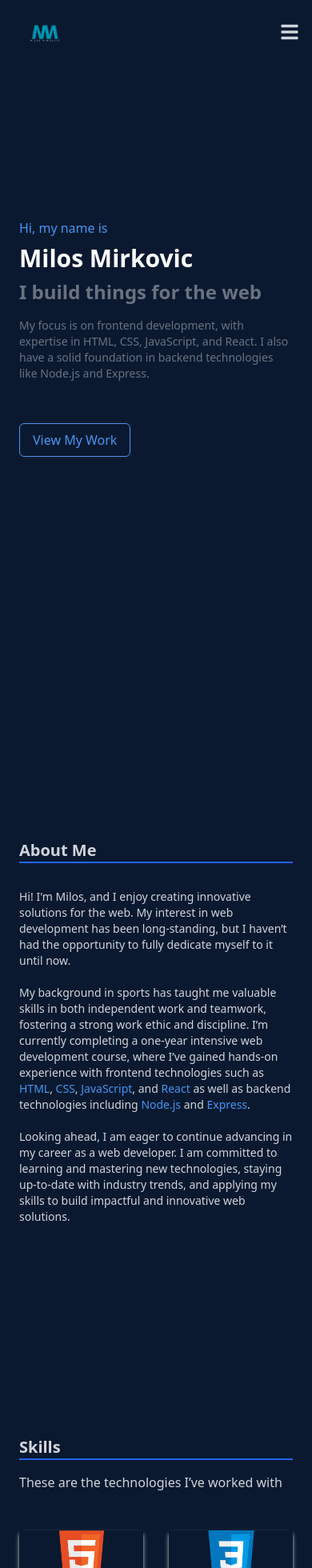
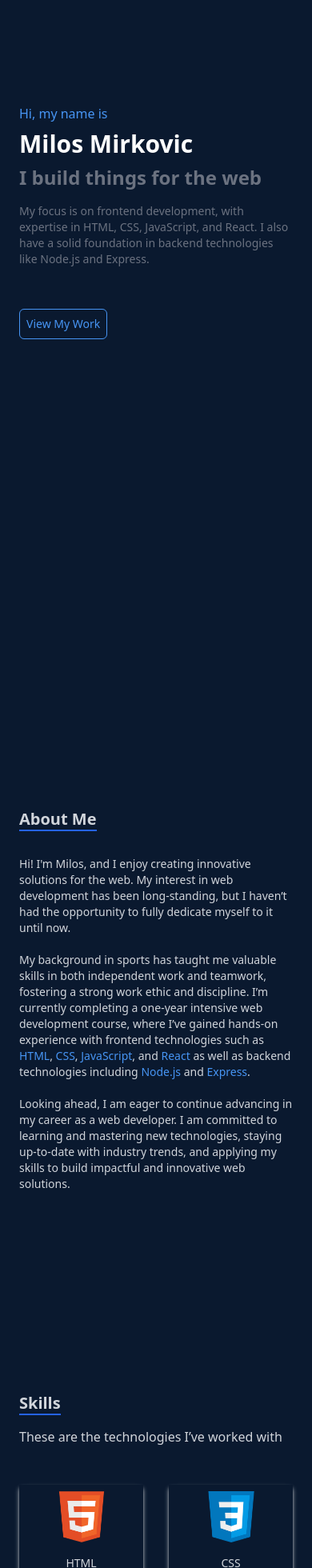
Before and after one commit to Milos191405/Portfolio-React, a React (Vite) app: page /skills in a window 390 px wide. Shown: the top 1960 px of the page at 80% size. Built offline with nearby package versions, Linux system fonts and the light colour scheme.

Commit message:
adding scroll option

```diff
--- a/package.json
+++ b/package.json
@@ -18,7 +18,8 @@
     "react-dom": "^18.2.0",
     "react-icons": "^5.1.0",
     "react-router": "^6.23.1",
-    "react-router-dom": "^6.26.2"
+    "react-router-dom": "^6.26.2",
+    "react-scroll": "^1.9.0"
   },
   "devDependencies": {
     "@types/react": "^18.2.66",
--- a/src/components/About.jsx
+++ b/src/components/About.jsx
@@ -1,15 +1,17 @@
-const About = () => {
+const About = ({isNavOpen}) => {
   return (
     <section
-      name="about"
-      className="w-full min-h-screen pt-[80px] bg-[#0a192f] text-gray-300 flex items-center"
+      id="about"
+      className={`w-full min-h-screen bg-[#0a192f] text-gray-300 flex items-center ${
+        isNavOpen ? "pt-[100px]" : "pt-0"
+      }`}
       aria-labelledby="about-heading"
     >
       <div className="flex flex-col justify-center items-center w-full h-full">
         <header className="max-w-[1000px] w-full px-6 ">
           <h2
             id="about-heading"
-            className="text-left text-xl font-bold border-b-2 border-blue-600  "
+            className="text-left text-xl font-bold inline border-b-2 border-blue-600  "
           >
             About Me
           </h2>
--- a/src/components/Home.jsx
+++ b/src/components/Home.jsx
@@ -1,36 +1,30 @@
-import { useNavigate } from "react-router";
+// src/components/Home.js
+import { Link as RouterLink } from "react-router-dom";
 
 function Home() {
-  const navigate = useNavigate();
-
-  const handleViewWork = () => {
-    navigate("/"); // Adjust the path as needed
-  };
-
   return (
-    <div name="home" className="w-full h-[100vh] bg-bg-primary ">
-      <div className=" md:max-w-[500px] xl:max-w-[1200px]  h-[100%] px-6   flex flex-col justify-center   text-header">
-        <p className="  text-text-secondary mb-2 lg:text-center">
+    <div id="home" className="w-full h-[100vh] bg-bg-primary">
+      <div className="md:max-w-[500px] xl:max-w-[1200px] pt-[130px] px-6 flex flex-col justify-center text-header">
+        <p className="text-text-secondary mb-2 lg:text-center">
           Hi, my name is
         </p>
-        <h1 className="text-3xl  mb-2 font-bold">Milos Mirkovic</h1>
-        <h2 className="text-2xl  font-bold text-text-primary">
+        <h1 className="text-3xl mb-2 font-bold">Milos Mirkovic</h1>
+        <h2 className="text-2xl font-bold text-text-primary">
           I build things for the web
         </h2>
-        <p className="text-sm md:text-base  mb-1 text-text-primary py-4">
+        <p className="text-sm md:text-base mb-1 text-text-primary py-4">
           My focus is on frontend development, with expertise in HTML, CSS,
           JavaScript, and React. I also have a solid foundation in backend
           technologies like Node.js and Express.
         </p>
-        <div className="mt-4 lg:mx-auto">
-          {/* Original Button (uncommented) */}
-          <button
-            id="button"
-            onClick={handleViewWork}
-            className="custom-button text-text-secondary border-[1px] border-text-secondary px-4 py-2 rounded-md flex items-center z-10 mt-4"
+        <div className="mt-4">
+          <RouterLink
+            to="/work"
+            aria-label="View my work portfolio"
+            className="custom-button text-text-secondary border-[1px] inline-flex items-center border-text-secondary text-sm px-2 py-2 rounded-md flex items-center z-10 mt-4"
           >
             View My Work
-          </button>
+          </RouterLink>
         </div>
       </div>
     </div>
--- a/src/components/Navbar.jsx
+++ b/src/components/Navbar.jsx
@@ -1,17 +1,17 @@
-import { Link, NavLink } from "react-router-dom";
-import { useState } from "react";
-// import Logo from "../assets/react.png";
+import { Link, NavLink } from "react-router-dom"; // Correctly import Link
+import { useState, useEffect } from "react";
+import { Link as ScrollLink } from "react-scroll"; // Rename to avoid confusion
 import { FaBars, FaTimes, FaGithub, FaLinkedin } from "react-icons/fa";
 import { HiOutlineMail } from "react-icons/hi";
 import { BsFillPersonLinesFill } from "react-icons/bs";
-import Logo from '../assets/Logo.png'
+import LogoCrop from "../assets/LogoCrop.jpg";
 
 const navLinks = [
-  { to: "/", label: "Home" },
-  { to: "/work", label: "Work" },
-  { to: "/skills", label: "Skills" },
-  { to: "/about", label: "About" },
-  { to: "/contact", label: "Contact" },
+  { to: "home", label: "Home" },
+  { to: "about", label: "About" },
+  { to: "skills", label: "Skills" },
+  { to: "work", label: "Work" },
+  { to: "contact", label: "Contact" },
 ];
 
 const socialLinks = [
@@ -43,30 +43,56 @@ const socialLinks = [
 
 function Navbar() {
   const [nav, setNav] = useState(false);
+  const [prevScrollPos, setPrevScrollPos] = useState(window.pageYOffset);
+  const [visible, setVisible] = useState(true);
+
   const handleClick = () => setNav(!nav);
   const closeMenu = () => setNav(false);
 
+  const handleScroll = () => {
+    const currentScrollPos = window.pageYOffset;
+
+    if (prevScrollPos > currentScrollPos) {
+      setVisible(true); // Show navbar when scrolling up
+    } else {
+      setVisible(false); // Hide navbar when scrolling down
+    }
+
+    setPrevScrollPos(currentScrollPos);
+  };
+
+  useEffect(() => {
+    window.addEventListener("scroll", handleScroll);
+
+    return () => {
+      window.removeEventListener("scroll", handleScroll);
+    };
+  }, [prevScrollPos]);
+
   return (
-    <nav className=" w-full fixed top-0  h-[80px] flex flex-row items-center justify-between bg-bg-primary  px-4 bg-primary text-gray-300 border-b-[1px] border-bg-primary  ">
-      {/* Logo */}
-      <div>
-        <Link to={"/"}>
-          <img src={Logo} alt="Logo" className="w-[80px]  " />
-        </Link>
-      </div>
-
+    <nav
+      className={`w-full fixed top-0 h-[80px] flex flex-row items-center justify-between bg-bg-primary px-4 text-gray-300 border-b-[1px] border-bg-primary z-50 transition-transform duration-300 ${
+        visible ? "translate-y-0" : "-translate-y-full"
+      }`}
+    >
+     {/* Logo */}
+<div>
+  <ScrollLink to="home" smooth={true} duration={500}>
+    <img src={LogoCrop} alt="Logo" className="w-[80px]" />
+  </ScrollLink>
+</div>
       {/* Desktop Menu */}
       <ul className="hidden md:flex gap-6 text-lg">
         {navLinks.map(({ to, label }) => (
           <li key={to}>
-            <NavLink
+            <ScrollLink
               to={to}
-              className={({ isActive }) =>
-                isActive ? "text-blue-600" : "hover:text-blue-600"
-              }
+              smooth={true}
+              duration={500}
+              onClick={closeMenu}
             >
               {label}
-            </NavLink>
+            </ScrollLink>
           </li>
         ))}
       </ul>
@@ -82,31 +108,34 @@ function Navbar() {
       </div>
 
       {/* Mobile Menu */}
-
       {nav && (
         <>
-          {/* Prevent scrolling when menu is open */}
           <style>{`body { overflow: hidden; }`}</style>
 
-          <div className="fixed top-0 left-0 w-screen h-screen bg-[#0a192f]/10  text-gray-300 flex">
-            {/* Blurred overlay on the left 1/4 */}
+          <div className="fixed top-0 left-0 w-screen h-screen bg-[#0a192f]/10 text-gray-300 flex">
             <div
-              className="w-1/4 h-screen top-[80px]  backdrop-blur-sm z-50 relative  "
+              className="w-1/4 h-screen top-[80px] backdrop-blur-sm z-50 relative"
               onClick={closeMenu}
             ></div>
 
-            {/* Mobile menu on the right 3/4 */}
             <ul
               id="mobile-menu"
-              className="pt-[200px]  w-3/4 h-screen  bg-[#111f4d] text-text-secondary flex flex-col items-center z-20 relative "
+              className="pt-[200px] w-3/4 h-screen bg-[#111f4d] text-text-secondary flex flex-col items-center z-20 relative"
             >
               {navLinks.map(({ to, label }) => (
                 <li
                   key={to}
                   onClick={closeMenu}
-                  className=" text-base p-5   text-center hover:bg-white hover:text-gray-700  "
+                  className="text-base p-5 text-center hover:bg-white hover:text-gray-700"
                 >
-                  <Link to={to}>{label}</Link>
+                  <ScrollLink
+                    to={to}
+                    smooth={true}
+                    duration={500}
+                    onClick={closeMenu}
+                  >
+                    {label}
+                  </ScrollLink>
                 </li>
               ))}
             </ul>
@@ -140,195 +169,3 @@ function Navbar() {
 }
 
 export default Navbar;
-
-// import { Link, NavLink } from "react-router-dom";
-// import { useState } from "react";
-// import Logo from "../assets/react.png";
-// import { FaBars, FaTimes, FaGithub, FaLinkedin } from "react-icons/fa";
-// import { HiOutlineMail } from "react-icons/hi";
-// import { BsFillPersonLinesFill } from "react-icons/bs";
-
-// function Navbar() {
-//   const [nav, setNav] = useState(false);
-//   const handleClick = () => setNav(!nav);
-//   const closeMenu = () => setNav(false);
-
-//   return (
-//     <nav className="fixed w-full h-[100px] flex justify-between items-center px-8 bg-[#0a192f] text-gray-300">
-//       {/* Logo */}
-//       <div>
-//         <img src={Logo} alt="Logo" className="w-[50px]" />
-//       </div>
-
-//       {/* Desktop Menu */}
-//       <ul className="hidden md:flex gap-6 text-lg">
-//         <li>
-//           <NavLink
-//             to="/"
-//             className={({ isActive }) =>
-//               isActive ? "text-blue-600" : "hover:text-blue-600"
-//             }
-//           >
-//             Home
-//           </NavLink>
-//         </li>
-//         <li>
-//           <NavLink
-//             to="/work"
-//             className={({ isActive }) =>
-//               isActive ? "text-blue-600" : "hover:text-blue-600"
-//             }
-//           >
-//             Work
-//           </NavLink>
-//         </li>
-//         <li>
-//           <NavLink
-//             to="/skills"
-//             className={({ isActive }) =>
-//               isActive ? "text-blue-600" : "hover:text-blue-600"
-//             }
-//           >
-//             Skills
-//           </NavLink>
-//         </li>
-//         <li>
-//           <NavLink
-//             to="/about"
-//             className={({ isActive }) =>
-//               isActive ? "text-blue-600" : "hover:text-blue-600"
-//             }
-//           >
-//             About
-//           </NavLink>
-//         </li>
-//         <li>
-//           <NavLink
-//             to="/contact"
-//             className={({ isActive }) =>
-//               isActive ? "text-blue-600" : "hover:text-blue-600"
-//             }
-//           >
-//             Contact
-//           </NavLink>
-//         </li>
-//       </ul>
-
-//       {/* Hamburger Icon */}
-//       <div
-//         onClick={handleClick}
-//         className="md:hidden z-10 cursor-pointer text-2xl"
-//         aria-controls="mobile-menu"
-//         aria-expanded={nav ? "true" : "false"}
-//       >
-//         {!nav ? <FaBars /> : <FaTimes />}
-//       </div>
-
-//       {/* Mobile Menu */}
-//       <div
-//         className={`fixed top-0 left-0 w-screen h-screen bg-[#0a192f] text-gray-300 flex ${
-//           nav ? "flex" : "hidden"
-//         }`}
-//       >
-//         {/* Blurred overlay on the left 1/4 */}
-//         <div
-//           className={`w-1/4 h-screen backdrop-blur-sm ${
-//             nav ? "block" : "hidden"
-//           }`}
-//           onClick={closeMenu}
-//         ></div>
-
-//         {/* Mobile menu on the right 3/4 */}
-//         <ul
-//           id="mobile-menu"
-//           className={`absolute top-0 right-0 w-3/4 h-screen bg-[#0a192f] text-gray-300 flex flex-col justify-center items-center ${
-//             nav ? "block" : "hidden"
-//           }`}
-//         >
-//           <li
-//             onClick={closeMenu}
-//             className="text-2xl py-6 w-3/4 text-center hover:bg-white hover:text-gray-700 mb-2"
-//           >
-//             <Link to="/">Home</Link>
-//           </li>
-//           <li
-//             onClick={closeMenu}
-//             className="text-2xl py-6 w-3/4 text-center hover:bg-white hover:text-gray-700 mb-2"
-//           >
-//             <Link to="/work">Work</Link>
-//           </li>
-//           <li
-//             onClick={closeMenu}
-//             className="text-2xl py-6 w-3/4 text-center hover:bg-white hover:text-gray-700 mb-2"
-//           >
-//             <Link to="/skills">Skills</Link>
-//           </li>
-//           <li
-//             onClick={closeMenu}
-//             className="text-2xl py-6 w-3/4 text-center hover:bg-white hover:text-gray-700 mb-2"
-//           >
-//             <Link to="/about">About</Link>
-//           </li>
-//           <li
-//             onClick={closeMenu}
-//             className="text-2xl py-6 w-3/4 text-center hover:bg-white hover:text-gray-700 mb-2"
-//           >
-//             <Link to="/contact">Contact</Link>
-//           </li>
-//         </ul>
-//       </div>
-
-//       {/* Social Icons */}
-//       <div className="hidden lg:flex fixed flex-col top-[35%] left-0">
-//         <ul>
-//           <li className="w-[160px] h-[60px] flex justify-between items-center ml-[-100px] hover:ml-0 pl-3 pr-3 duration-300 bg-blue-600">
-//             <a
-//               className="flex justify-between items-center w-full text-gray-300"
-//               href="https://www.linkedin.com/in/milos-mirkovic-7976726b/"
-//               target="_blank"
-//               rel="noopener noreferrer"
-//               aria-label="LinkedIn"
-//             >
-//               LinkedIn <FaLinkedin size={30} />
-//             </a>
-//           </li>
-//           <li className="w-[160px] h-[60px] flex justify-between items-center ml-[-100px] hover:ml-0 pl-3 pr-3 duration-300 bg-[#333333]">
-//             <a
-//               className="flex justify-between items-center w-full text-gray-300"
-//               href="https://github.com/Milos191405"
-//               target="_blank"
-//               rel="noopener noreferrer"
-//               aria-label="GitHub"
-//             >
-//               GitHub <FaGithub size={30} />
-//             </a>
-//           </li>
-//           <li className="w-[160px] h-[60px] flex justify-between items-center ml-[-100px] hover:ml-0 pl-3 pr-3 duration-300 bg-[#6fc2b0]">
-//             <a
-//               className="flex justify-between items-center w-full text-gray-300"
-//               href="mailto:milos.mirkovic7@gmail.com?subject=Request for collaboration&body=Contents of email"
-//               target="_blank"
-//               rel="noopener noreferrer"
-//               aria-label="Email"
-//             >
-//               Email <HiOutlineMail size={30} />
-//             </a>
-//           </li>
-//           <li className="w-[160px] h-[60px] flex justify-between items-center ml-[-100px] hover:ml-0 pl-3 pr-3 duration-300 bg-[#565f69]">
-//             <a
-//               className="flex justify-between items-center w-full text-gray-300"
-//               href="/MilosResume.pdf"
-//               target="_blank"
-//               rel="noopener noreferrer"
-//               aria-label="Resume"
-//             >
-//               Resume <BsFillPersonLinesFill size={30} />
-//             </a>
-//           </li>
-//         </ul>
-//       </div>
-//     </nav>
-//   );
-// }
-
-// export default Navbar;
--- a/src/components/Skills.jsx
+++ b/src/components/Skills.jsx
@@ -22,14 +22,14 @@ const skills = [
 const Skills = () => {
   return (
     <section
-      name="skills"
+      id="skills"
       className="w-full min-h-screen bg-[#0a192f] text-gray-300 flex items-center justify-center px-6"
     >
       {/* Container */}
-      <div className="max-w-[1000px] mx-auto  flex flex-col justify-center w-full h-full pt-20">
+      <div className="max-w-[1000px] mx-auto  flex flex-col justify-center w-full h-full">
         {/* Title */}
         <header>
-          <h2 className="text-xl font-bold border-b-2 border-blue-600">
+          <h2 className="text-xl font-bold inline border-b-2 border-blue-600">
             Skills
           </h2>
           <p className="py-4">
@@ -38,14 +38,14 @@ const Skills = () => {
         </header>
 
         {/* Skill Icons */}
-        <div className="grid grid-cols-2  gap-8 text-center py-8 ">
+        <div className="grid grid-cols-2  gap-8 text-center  py-8 ">
           {skills.map((skill, index) => (
             <article
               key={index}
               className="shadow-md shadow-[#e5e7e8] hover:scale-110 transition-transform duration-500"
             >
               <img
-                className="w-16 mx-auto"
+                className="w-16 mx-auto pt-2"
                 src={skill.img}
                 alt={`${skill.name} icon`}
               />
--- a/src/components/styles.css
+++ b/src/components/styles.css
@@ -1,14 +1,3 @@
-.custom-button {
-  transition: all 0.25s cubic-bezier(0.645, 0.045, 0.355, 1); /* Smooth transition */
+html {
+  scroll-behavior: smooth;
 }
-
-.custom-button:hover,
-.custom-button:focus-visible {
-  outline: none;
-  box-shadow: 20px 20px 0 0 var(--text-secondary); /* Same color as the border */
-  transform: translate(-50px, -50px); /* Moves the button up and to the left */
-}
-
-.custom-button:after {
-  display: none !important;
-}
--- a/src/index.css
+++ b/src/index.css
@@ -34,8 +34,8 @@
 .custom-button:hover,
 .custom-button:focus-visible {
   outline: none;
-  box-shadow: 10px 10px 0 0 var(--text-secondary); /* Same color as the border */
-  transform: translate(-5px, -5px); /* Moves the button up and to the left */
+  box-shadow: 6px 6px 0 0 var(--text-secondary); /* Same color as the border */
+  transform: translate(-4px, -4px); /* Moves the button up and to the left */
 }
 
 .custom-button:after {
```
Also changed, not shown: src/App.jsx (+0 -10 lines), src/components/Contact.jsx (+11 -7 lines), src/components/Layout.jsx (added, +12 -0 lines), src/components/Work.jsx (+4 -3 lines), src/assets/LogoCrop.jpg (added), 1 other file (tests, documents, lock files or other folders).
